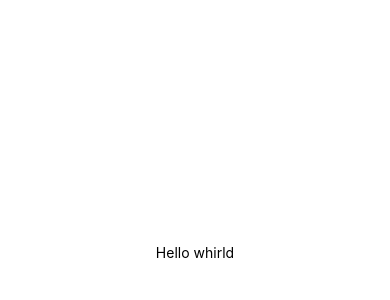
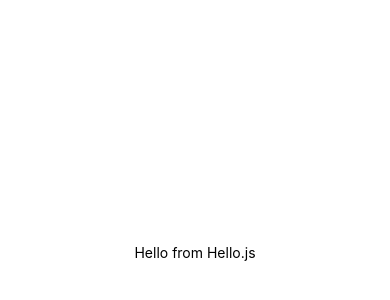
Before and after one commit to TianaJohnson/ughreactnative, a React Native app: screen / in a window 390 px wide. Shown: the part 170-470 px from the top of the page. Built offline with nearby package versions, Linux system fonts and the light colour scheme.

Commit message:
hello from hello.js

```diff
--- a/App.js
+++ b/App.js
@@ -1,12 +1,14 @@
 import { StatusBar } from 'expo-status-bar';
 import React from 'react';
 import { StyleSheet, Text, View } from 'react-native';
+
+import Hello from './Hello';
 
 export default function App() {
   return (
     <View style={styles.container}>
       <Text>
-        Hello whirld
+        <Hello/>
       </Text>
       <StatusBar style="auto" />
     </View>
--- a/Hello.js
+++ b/Hello.js
@@ -5,5 +5,11 @@ import {
 } from 'react-native';
 
 export default class Hello extends React.Component {
-
+    render () {
+        return (
+            <View>
+               <Text>Hello from Hello.js</Text>
+            </View>
+        )
+    }
 }
```
